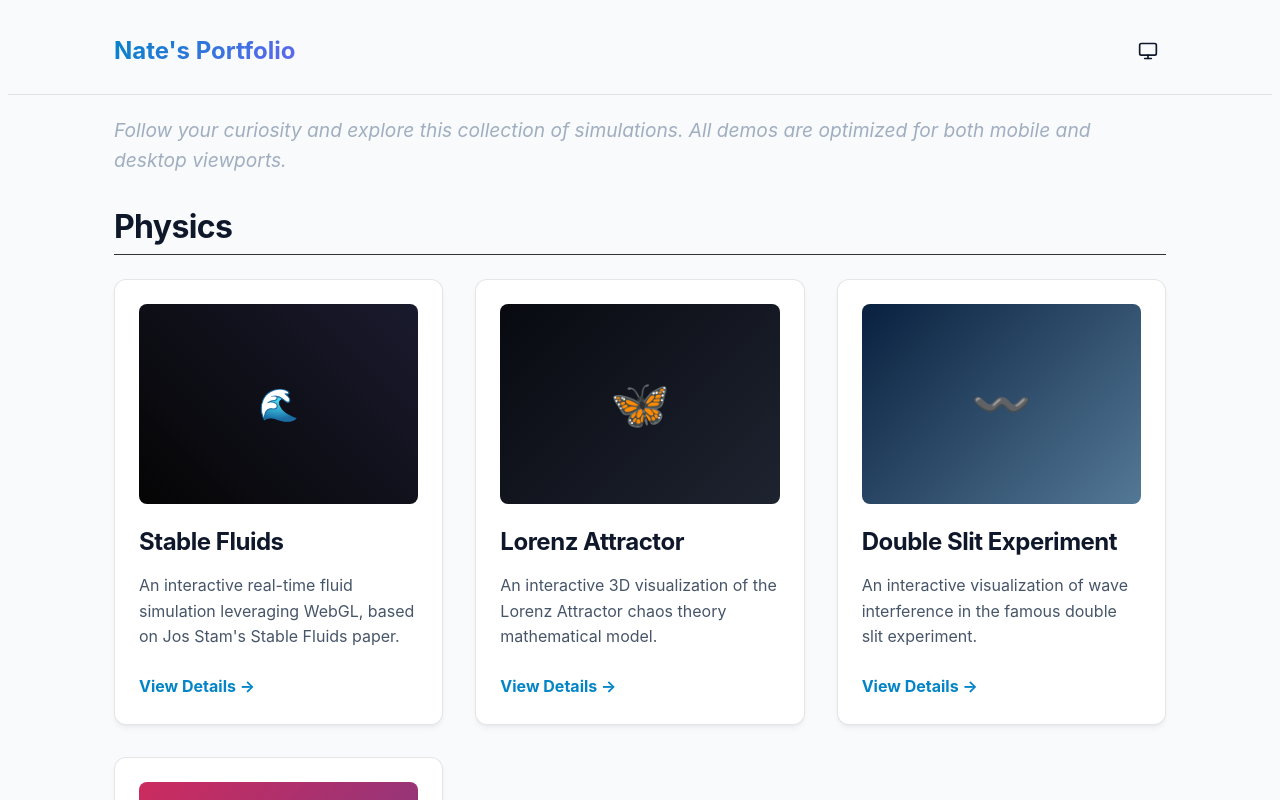
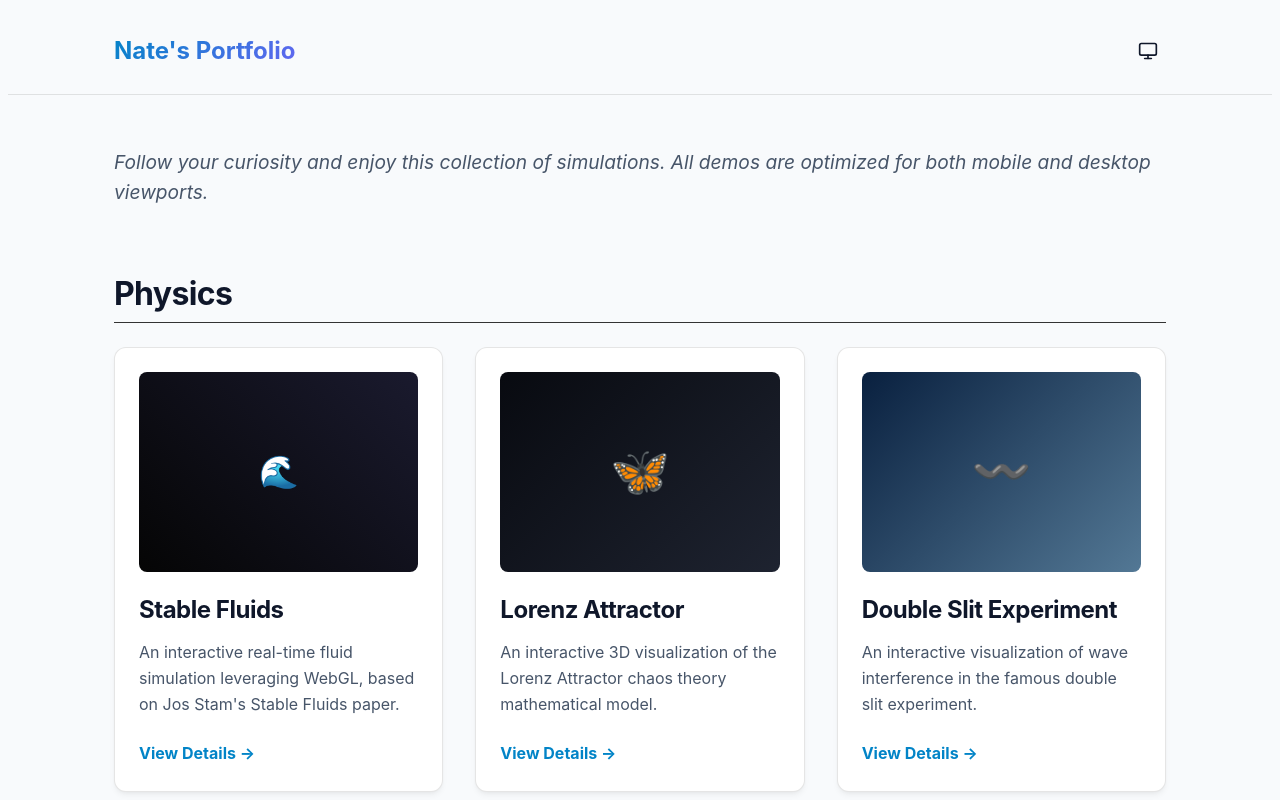
Before and after one commit to nshiff/nate-portfolio, a React (Vite) app: page / in a window 1280 px wide. Shown: the top 800 px of the page. Built offline with nearby package versions, Linux system fonts and the light colour scheme.

Commit message:
fixup: 'hero' text more visible in light theme

```diff
--- a/src/pages/Home.tsx
+++ b/src/pages/Home.tsx
@@ -5,10 +5,10 @@ export function Home() {
     <main style={{ flex: 1 }}>
 
       {/* Hero Section */}
-      <section id="hero" style={{ padding: '0' }}>
+      <section id="hero" style={{ paddingBottom: '1rem' }}>
         <div className="container">
-          <p style={{ fontSize: '1.2rem', color: '#a0aec0', fontStyle: 'italic' }}>
-            Follow your curiosity and explore this collection of simulations. All demos are optimized for both mobile and desktop viewports.
+          <p style={{ fontSize: '1.2rem', color: 'var(--text-secondary)', fontStyle: 'italic' }}>
+            Follow your curiosity and enjoy this collection of simulations. All demos are optimized for both mobile and desktop viewports.
           </p>
         </div>
       </section>
```
